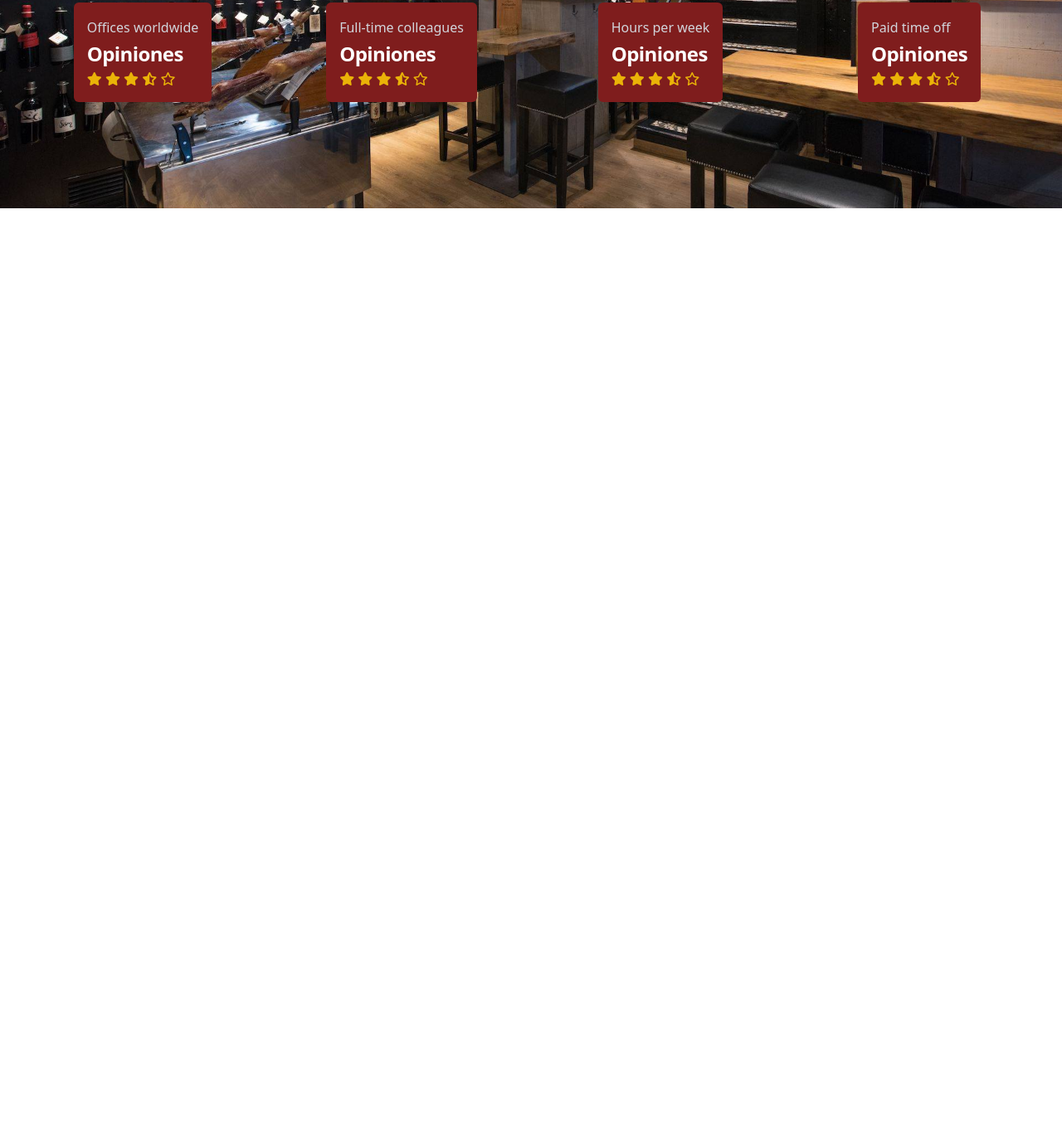
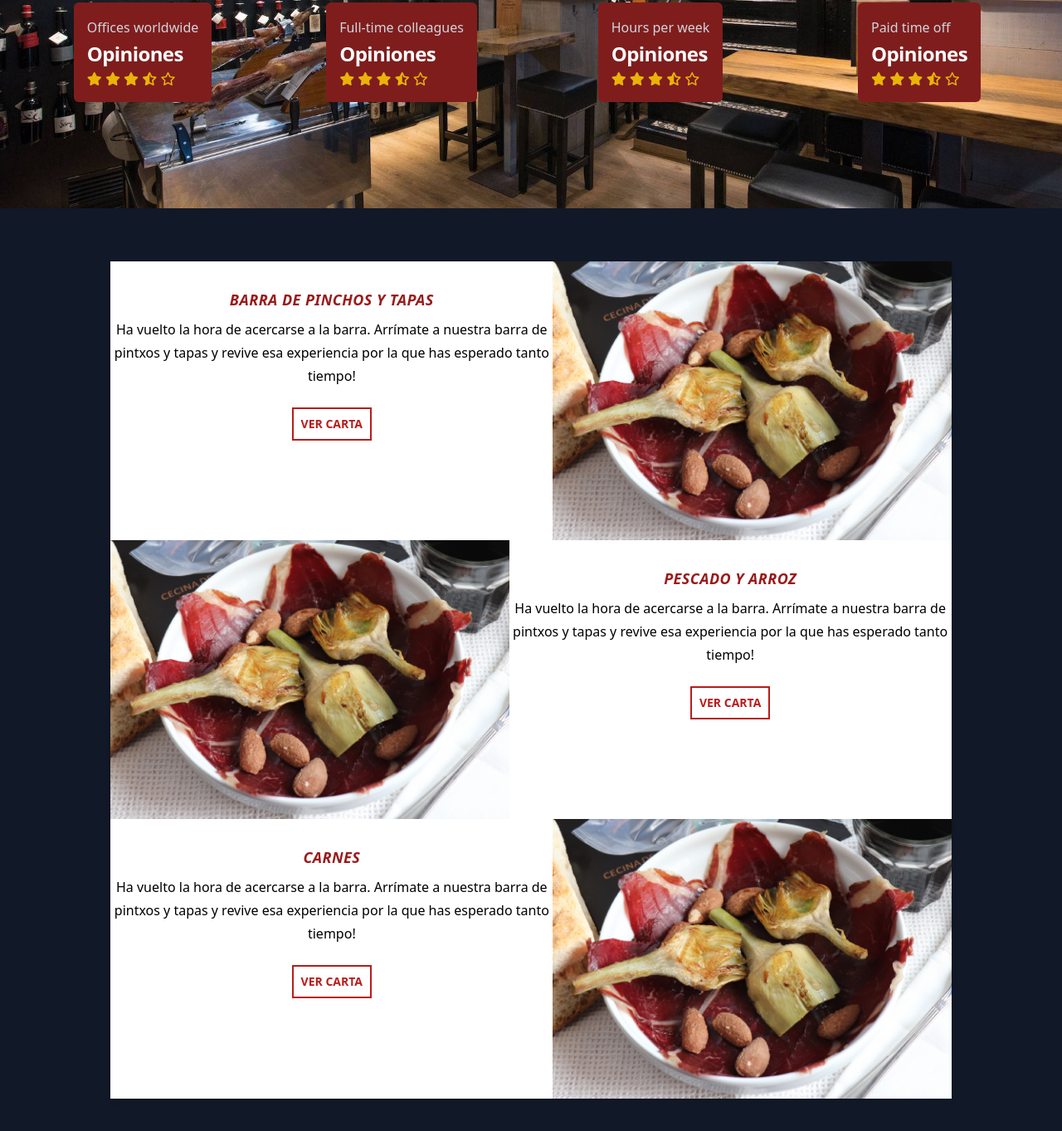
Before and after one commit to Tonim06/WebRestaurant, a website: page src/index.html in a window 1280 px wide. Shown: the part 521-1884 px from the top of the page at 83% size. Before the commit the page ends 800 px from the top, so only its background shows below. Drawn offline with nearby package versions, Linux system fonts and the light colour scheme; files that its build step writes are made by us from their sources.

Commit message:
indexCambio

```diff
--- a/src/index.html
+++ b/src/index.html
@@ -44,8 +44,7 @@
         </div>
         <div class="flex flex-1 items-center justify-center sm:items-stretch sm:justify-start">
           <div class="flex flex-shrink-0 items-center">
-            <img class="h-8 w-auto" src="./img/laBodeguillaLOGO.png"
-              alt="Your Company">
+            <img class="h-8 w-auto" src="./img/laBodeguillaLOGO.png" alt="Your Company">
           </div>
           <div class="hidden sm:ml-6 sm:block">
             <div class="flex space-x-4">
@@ -54,7 +53,7 @@
                 aria-current="page">INICIO</a>
               <a href="./carta.html"
                 class="hover:bg-red-800 text-white rounded-md px-3 py-2 text-sm font-medium italic tracking-wide">CARTA</a>
-                <a href="./carta.html"
+              <a href="./carta.html"
                 class="hover:bg-red-800 text-white rounded-md px-3 py-2 text-sm font-medium italic tracking-wide">VINOS</a>
             </div>
           </div>
@@ -81,7 +80,8 @@
     <div class="sm:hidden hidden" id="mobile-menu">
       <div class="space-y-1 px-2 pb-3 pt-2 flex justify-center align-center flex-col">
         <!-- Current: "bg-gray-900 text-white", Default: "text-gray-300 hover:bg-gray-700 hover:text-white" -->
-        <a href="./index.html" class="hover:bg-red-800 w-full flex justify-center align-center text-white rounded-md px-3 py-2 font-medium"
+        <a href="./index.html"
+          class="hover:bg-red-800 w-full flex justify-center align-center text-white rounded-md px-3 py-2 font-medium"
           aria-current="page">Inicio</a>
         <a href="./carta.html"
           class="text-gray-300 hover:bg-red-800 hover:text-white block rounded-md px-3 py-2 w-full flex justify-center align-center font-medium">Carta</a>
@@ -102,10 +102,14 @@
         </div>
 
         <div class="mx-auto max-w-7xl px-6 lg:px-8">
-          <div class="mx-auto max-w-2xl lg:mx-0 bg-gray-900 rounded-lg p-5 bg-opacity-75 backdrop-filter backdrop-blur-sm">
-            <h2 class="text-4xl font-bold tracking-tight text-white sm:text-6xl underline italic decoration-red-800">La Bodeguilla</h2>
-            <p class="mt-6 text-lg leading-8 text-gray-300 text-justify">Explora la fusión de tradición y contemporaneidad en el restaurante emblemático de Palma,
-              ofreciendo una experiencia gastronómica versátil, sostenible y atemporal en un ambiente acogedor para los amantes del buen vino</p>
+          <div
+            class="mx-auto max-w-2xl lg:mx-0 bg-gray-900 rounded-lg p-5 bg-opacity-75 backdrop-filter backdrop-blur-sm">
+            <h2 class="text-4xl font-bold tracking-tight text-white sm:text-6xl underline italic decoration-red-800">La
+              Bodeguilla</h2>
+            <p class="mt-6 text-lg leading-8 text-gray-300 text-justify">Explora la fusión de tradición y
+              contemporaneidad en el restaurante emblemático de Palma,
+              ofreciendo una experiencia gastronómica versátil, sostenible y atemporal en un ambiente acogedor para los
+              amantes del buen vino</p>
           </div>
 
           <div class="mx-auto mt-10 max-w-2xl lg:mx-0 lg:max-w-none">
@@ -159,8 +163,74 @@
         </div>
       </div>
     </section>
+
+    <section class="bg-gray-900 py-8">
+      <div class="flex flex-wrap justify-center items-center p-8">
+        <!-- Primer bloque -->
+        <div class=" bg-white shadow-md flex w-5/6 h-full">
+          <div class="py-8 h-full">
+            <h2 class="text-lg font-bold text-center text-red-800 italic tracking-wide">BARRA DE PINCHOS Y TAPAS</h2>
+            <p class="py-2 text-center leading-7">Ha vuelto la hora de acercarse a la barra. Arrímate a nuestra barra de pintxos y
+              tapas y revive esa experiencia por la que has esperado tanto tiempo!</p>
+            <div
+              class="text-center text-red-700 text-sm py-2 border-2 border-red-700 w-24 m-auto my-4 font-bold hover:bg-red-700 hover:text-white cursor-pointer">
+              <a href="">VER CARTA</a>
+            </div>
+          </div>
+          <!-- Segundo bloque -->
+          <div class="h-full">
+            <div class="">
+              <img src="./img/tapas/cecinaVaca.jpg" alt="Imagen 1" class="">
+            </div>
+          </div>
+        </div>
+
+        <!-- Tercer bloque -->
+        <div class=" bg-white shadow-md flex w-5/6 h-full">
+          <div class="h-full">
+            <div class="">
+              <img src="./img/tapas/cecinaVaca.jpg" alt="Imagen 1" class="">
+            </div>
+          </div>
+          <!-- Cuarto bloque -->
+          <div class="py-8 h-full">
+            <h2 class="text-lg font-bold text-center text-red-800 italic tracking-wide">PESCADO Y ARROZ</h2>
+            <div class="">
+              <p class="py-2 text-center leading-7">Ha vuelto la hora de acercarse a la barra. Arrímate a nuestra barra de pintxos y
+              tapas y revive esa experiencia por la que has esperado tanto tiempo!</p>
+            </div>
+
+            <div
+              class="text-center text-red-700 text-sm py-2 border-2 border-red-700 w-24 m-auto my-4 font-bold hover:bg-red-700 hover:text-white cursor-pointer">
+              <a href="">VER CARTA</a>
+            </div>
+          </div>
+        </div>
+
+        <!-- Quinto bloque -->
+        <div class=" bg-white shadow-md flex w-5/6 h-full">
+          <div class="py-8 h-full">
+            <h2 class="text-lg font-bold text-center text-red-800 italic tracking-wide">CARNES</h2>
+            <p class="py-2 text-center leading-7">Ha vuelto la hora de acercarse a la barra. Arrímate a nuestra barra de pintxos y
+              tapas y revive esa experiencia por la que has esperado tanto tiempo!</p>
+            <div
+              class="text-center text-red-700 text-sm py-2 border-2 border-red-700 w-24 m-auto my-4 font-bold hover:bg-red-700 hover:text-white cursor-pointer">
+              <a href="">VER CARTA</a>
+            </div>
+          </div>
+          <!-- Sexto bloque -->
+          <div class="h-full">
+            <div class="">
+              <img src="./img/tapas/cecinaVaca.jpg" alt="Imagen 1" class="">
+            </div>
+          </div>
+        </div>
+
+      </div>
+
+    </section>
   </main>
-<script src="./js/main.js"></script>
+  <script src="./js/main.js"></script>
 </body>
 
 </html>
```
